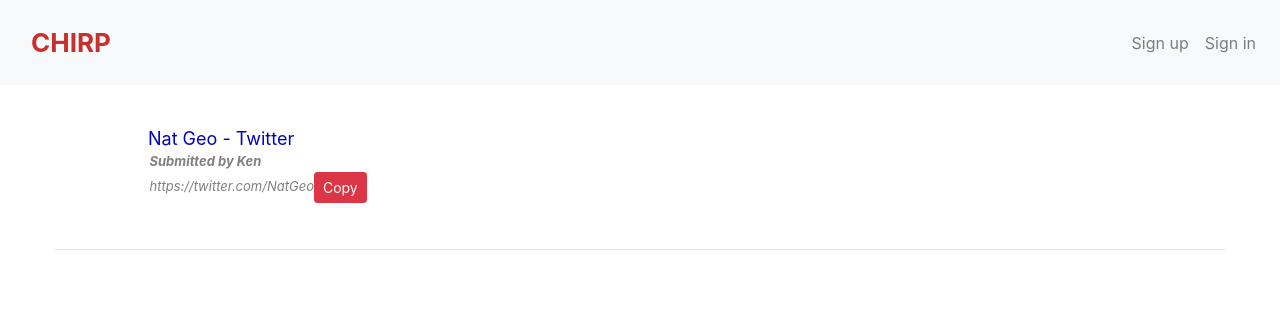
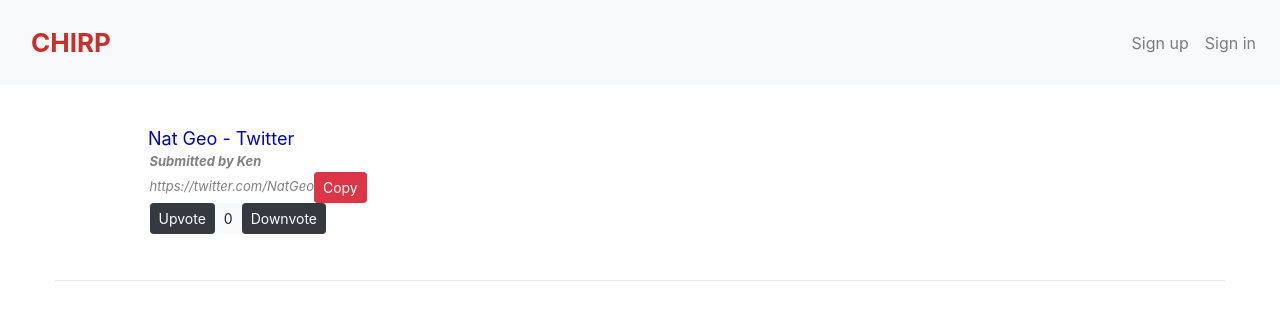
Before and after one commit to SHASHIDHAR-GOPAL/react-app-for-reddit-like, a React (Create React App) app: page /links/natgeo-twitter in a window 1280 px wide. Shown: the top 320 px of the page. Built offline with nearby package versions, Linux system fonts and the light colour scheme.

Commit message:
Add votes

```diff
--- a/src/components/natgeotwitter.jsx
+++ b/src/components/natgeotwitter.jsx
@@ -8,6 +8,7 @@
     Switch,
     Redirect
 } from 'react-router-dom';
+import Vote from "./votes";
 
 const NatgeoTwitter = () => {
 
@@ -26,6 +27,7 @@
                     <div id={"link-share"}>https://twitter.com/NatGeo
                         <button className={"btn btn-danger btn-sm"} onClick={copy}>Copy</button>
                     </div>
+                    <Vote/>
                 </div>
             </div>
             <hr className={"container"}/>
--- /dev/null
+++ b/src/components/votes.jsx
@@ -0,0 +1,36 @@
+import React from 'react';
+
+class Vote extends React.Component{
+    constructor(props) {
+        super(props);
+        this.state = {
+            count: 0,
+        };
+        this.upvote = this.upvote.bind(this);
+        this.downvote = this.downvote.bind(this);
+    };
+
+    upvote(){
+        this.setState({
+            count: this.state.count + 1,
+        });
+    };
+
+    downvote(){
+        this.setState({
+            count: this.state.count - 1,
+        });
+    };
+
+    render(){
+        return(
+            <div>
+                <button className={"btn btn-dark btn-sm"} onClick={this.upvote}>Upvote</button>
+                <button className={"btn btn-light btn-sm"}> {this.state.count} </button>
+                <button className={"btn btn-dark btn-sm"} onClick={this.downvote}>Downvote</button>
+            </div>
+        );
+    };
+}
+
+export default Vote;
```
